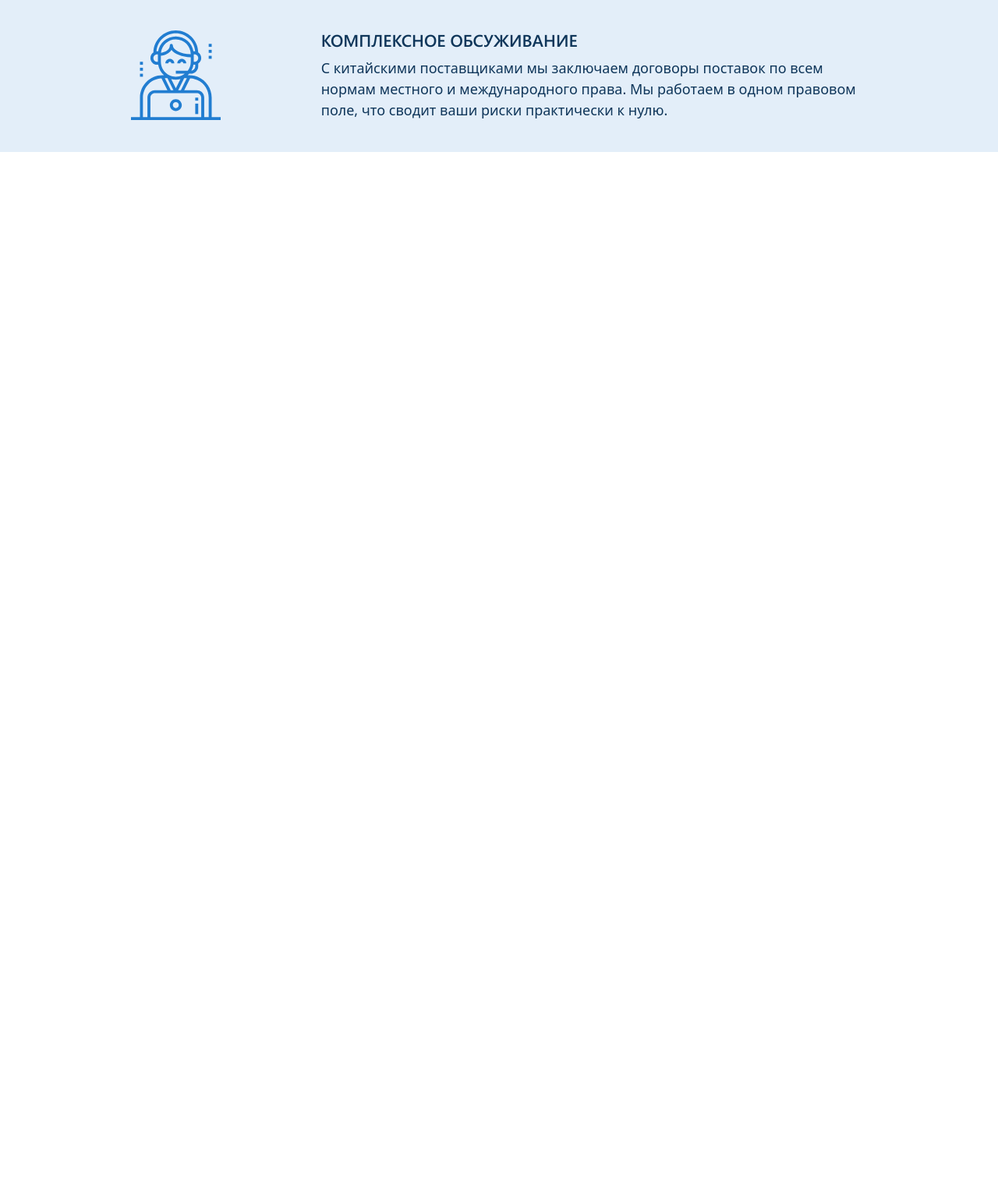
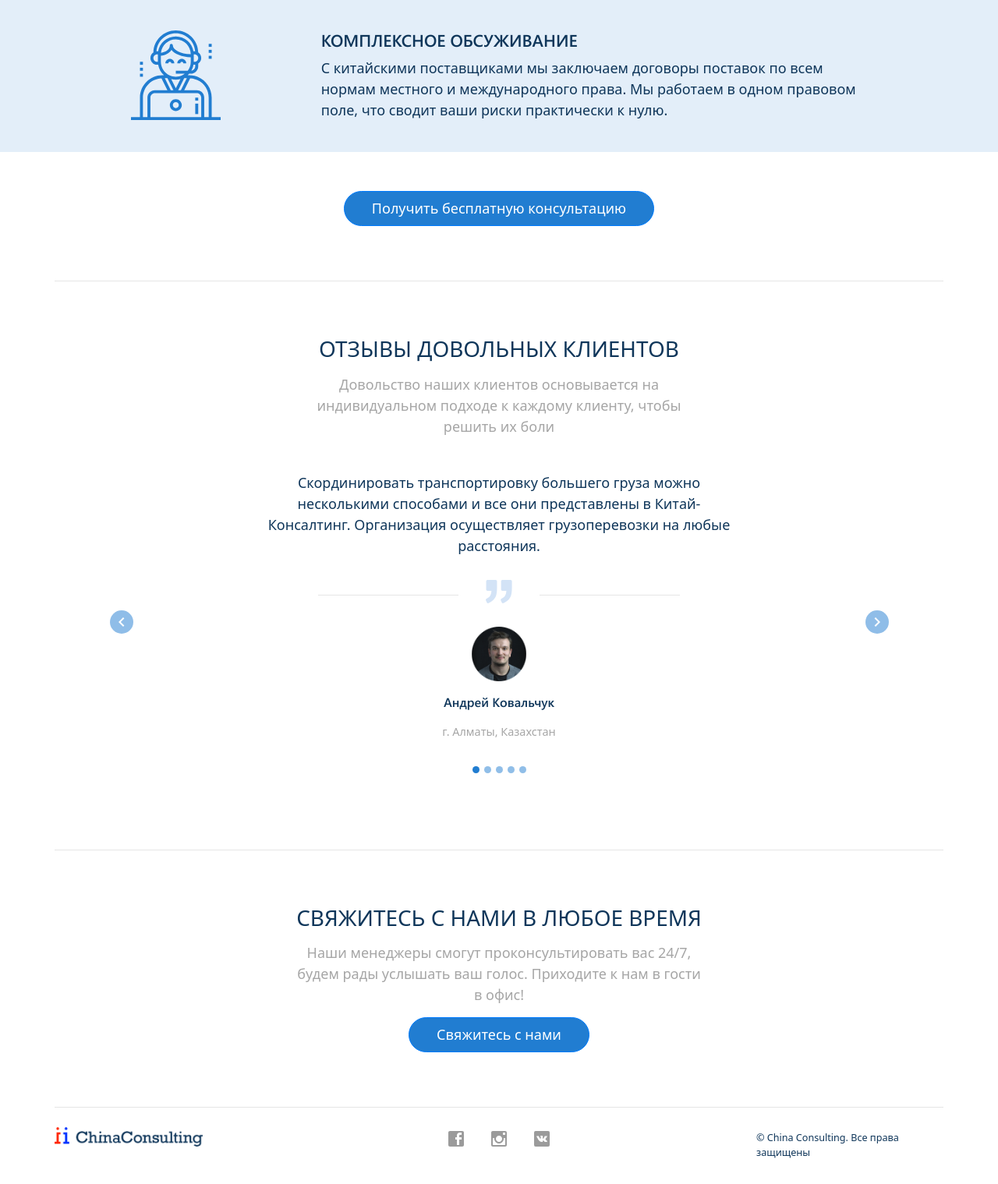
Before and after one commit to bomba65/bomba65.github.io, a PHP site: page /chinaConsulting/index.html in a window 1280 px wide. Shown: the part 2786-4305 px from the top of the page at 78% size. Before the commit the page ends 2981 px from the top, so only its background shows below. Run offline with PHP 8.4, Linux system fonts and the light colour scheme; some web fonts are replaced.

Commit message:
China Consulting version 1.3.0 Add Slider and Footer

```diff
--- a/chinaConsulting/index.html
+++ b/chinaConsulting/index.html
@@ -167,7 +167,138 @@
                         </div>
                     </div>
                 </div>
+                <div class="row">
+                    <button class="btn btn-primary">Получить бесплатную консультацию</button>
+                </div>
             </section>
+            <div class="row"><hr></div>
+            <section class="section-reviews">
+                 <div class="row">
+                    <h2>Отзывы довольных клиентов</h2>
+                    <p class="long-copy">
+                        Довольство наших клиентов основывается на индивидуальном подходе к каждому клиенту, чтобы решить их боли
+                    </p>
+                     <div id="carouselExampleIndicators" class="carousel slide" data-ride="carousel">
+                         <ol class="carousel-indicators">
+                             <li data-target="#carouselExampleIndicators" data-slide-to="0" class="active"></li>
+                             <li data-target="#carouselExampleIndicators" data-slide-to="1"></li>
+                             <li data-target="#carouselExampleIndicators" data-slide-to="2"></li>
+                             <li data-target="#carouselExampleIndicators" data-slide-to="3"></li>
+                             <li data-target="#carouselExampleIndicators" data-slide-to="4"></li>
+                         </ol>
+                         <div class="carousel-inner" role="listbox">
+                             <div class="carousel-item active">
+                                 <div class="review">
+                                     <p class="persons-review">
+                                        Скординировать транспортировку большего груза можно несколькими способами и все они представлены в Китай-Консалтинг. Организация осуществляет грузоперевозки на любые расстояния.
+                                     </p>
+                                     <div class="quote-sign">
+                                        <hr>
+                                        <img class="" src="./resources/icons/quote-sign.svg" alt="Quote">
+                                        <hr>
+                                     </div>
+                                     <img class="persons-img" src="./resources/img/picture.png" alt="Picture">
+                                     <p class="persons-name">Андрей Ковальчук</p>
+                                     <p class="persons-city">г. Алматы, Казахстан</p>
+                                 </div>
+                             </div>
+                             <div class="carousel-item">
+                                 <div class="review">
+                                     <p class="persons-review">
+                                        Скординировать транспортировку большего груза можно несколькими способами и все они представлены в Китай-Консалтинг. Организация осуществляет грузоперевозки на любые расстояния.
+                                     </p>
+                                     <div class="quote-sign">
+                                        <hr>
+                                        <img class="" src="./resources/icons/quote-sign.svg" alt="Quote">
+                                        <hr>
+                                     </div>
+                                     <img class="persons-img" src="./resources/img/picture.png" alt="Picture">
+                                     <p class="persons-name">Андрей Ковальчук</p>
+                                     <p class="persons-city">г. Алматы, Казахстан</p>
+                                 </div>
+                             </div>
+                             <div class="carousel-item">
+                                 <div class="review">
+                                     <p class="persons-review">
+                                        Скординировать транспортировку большего груза можно несколькими способами и все они представлены в Китай-Консалтинг. Организация осуществляет грузоперевозки на любые расстояния.
+                                     </p>
+                                     <div class="quote-sign">
+                                        <hr>
+                                        <img class="" src="./resources/icons/quote-sign.svg" alt="Quote">
+                                        <hr>
+                                     </div>
+                                     <img class="persons-img" src="./resources/img/picture.png" alt="Picture">
+                                     <p class="persons-name">Андрей Ковальчук</p>
+                                     <p class="persons-city">г. Алматы, Казахстан</p>
+                                 </div>
+                             </div>
+                             <div class="carousel-item">
+                                 <div class="review">
+                                     <p class="persons-review">
+                                        Скординировать транспортировку большего груза можно несколькими способами и все они представлены в Китай-Консалтинг. Организация осуществляет грузоперевозки на любые расстояния.
+                                     </p>
+                                     <div class="quote-sign">
+                                        <hr>
+                                        <img class="" src="./resources/icons/quote-sign.svg" alt="Quote">
+                                        <hr>
+                                     </div>
+                                     <img class="persons-img" src="./resources/img/picture.png" alt="Picture">
+                                     <p class="persons-name">Андрей Ковальчук</p>
+                                     <p class="persons-city">г. Алматы, Казахстан</p>
+                                 </div>
+                             </div>
+                             <div class="carousel-item">
+                                 <div class="review">
+                                     <p class="persons-review">
+                                        Скординировать транспортировку большего груза можно несколькими способами и все они представлены в Китай-Консалтинг. Организация осуществляет грузоперевозки на любые расстояния.
+                                     </p>
+                                     <div class="quote-sign">
+                                        <hr>
+                                        <img class="" src="./resources/icons/quote-sign.svg" alt="Quote">
+                                        <hr>
+                                     </div>
+                                     <img class="persons-img" src="./resources/img/picture.png" alt="Picture">
+                                     <p class="persons-name">Андрей Ковальчук</p>
+                                     <p class="persons-city">г. Алматы, Казахстан</p>
+                                 </div>
+                             </div>
+                         </div>
+                         <a class="carousel-control-prev" href="#carouselExampleIndicators" role="button" data-slide="prev">
+                             <span class="carousel-control-prev-icon" aria-hidden="true"></span>
+                             <span class="sr-only">Previous</span>
+                         </a>
+                         <a class="carousel-control-next" href="#carouselExampleIndicators" role="button" data-slide="next">
+                             <span class="carousel-control-next-icon" aria-hidden="true"></span>
+                             <span class="sr-only">Next</span>
+                         </a>
+                     </div>
+                </div>
+            </section>
+            <div class="row"><hr></div>
+            <section class="section-communicate">
+                <div class="row">
+                    <h2>Свяжитесь с нами в любое время</h2>
+                    <p class="long-copy">
+                        Наши менеджеры смогут проконсультировать вас 24/7, будем рады услышать ваш голос. Приходите к нам в гости в офис!
+                    </p>
+                    <button class="btn btn-primary">Свяжитесь с нами</button>
+                </div>
+            </section>
+            <div class="row"><hr></div>
+
+            <footer>
+                <div class="row">
+                    <img class="logo-footer" src="./resources/img/logo_footer.png" alt="Logo footer">
+                    <div class="social-icons">
+                        <img class="social-icon" src="./resources/icons/fb.svg" alt="Facebook">
+                        <img class="social-icon" src="./resources/icons/inst.svg" alt="Instagram">
+                        <img class="social-icon" src="./resources/icons/vk.svg" alt="VK">
+                    </div>
+                    <span>
+                        &copy; China Consulting. Все права защищены
+                    </span>
+                </div>
+            </footer>
         </div>
 
         <script src="https://ajax.googleapis.com/ajax/libs/jquery/3.3.1/jquery.min.js" ></script>
--- a/chinaConsulting/resources/css/style.css
+++ b/chinaConsulting/resources/css/style.css
@@ -55,7 +55,6 @@ html, body {
 /* REUSABLE COMPONENTS */
 
 .main-container {
-
 }
 
 .row {
@@ -65,7 +64,7 @@ html, body {
 }
 
 section {
-    margin: 70px 0 50px;
+    margin: 70px 0;
 }
 
 .long-copy {
@@ -169,7 +168,7 @@ nav .icon-phone {
 /* SECTIONS */
 
 .section-services {
-
+    margin-bottom: 50px;
 }
 
 .services {
@@ -206,12 +205,13 @@ nav .icon-phone {
 
 }
 
-.section-features {
-
+.section-features button {
+    margin: 0 auto;
+    display: block;
 }
 
 .features {
-    margin: 30px 0;
+    margin: 30px 0 50px;
 }
 
 .feature {
@@ -246,3 +246,108 @@ nav .icon-phone {
     margin-left: 0;
     margin-right: 30px;
 }
+
+.section-reviews {
+
+}
+
+.review {
+    margin: 30px 0 70px;
+}
+
+.review * {
+    text-align: center;
+    margin: 15px auto;
+}
+
+.persons-review { max-width: 600px; }
+
+.persons-img {
+    display: block;
+    height: 70px;
+}
+
+.persons-name {
+    font-size: 90%;
+    font-weight: 500;
+}
+
+.persons-city {
+    color: #A6A6A6;
+    font-size: 80%;
+}
+
+.quote-sign * {
+    display: inline-block;
+}
+.quote-sign img {
+    height: 30px;
+}
+
+.quote-sign hr {
+    width: 180px;
+    margin: 0 30px;
+}
+
+.carousel-control-prev-icon {
+    background-color: #217DD1;
+    background-image: url(../icons/chevron-left.svg);
+    background-size: 8px;
+    background-position: center;
+    padding: 15px;
+    border-radius: 50%;
+}
+
+.carousel-control-next-icon {
+    background-color: #217DD1;
+    background-image: url(../icons/chevron-right.svg);
+    background-size: 8px;
+    background-position: center;
+    padding: 15px;
+    border-radius: 50%;
+}
+
+.carousel-indicators li{
+    background-color: rgba(33, 125, 209, 0.5);
+    border-radius: 50%;
+    width: 9px;
+    height: 9px;
+    cursor: pointer;
+}
+
+.carousel-indicators li.active{
+    background-color: #217DD1;
+}
+
+.section-communicate {
+
+}
+
+.section-communicate button {
+    margin: 0 auto;
+    display: block;
+}
+
+/* FOOTER */
+
+footer { padding: 25px 0; }
+
+footer .row { display: flex; }
+
+.logo-footer {
+    height: 25px;
+    margin-right: 50px;
+}
+
+.social-icons { margin: 0 auto; }
+
+.social-icon {
+    margin: 5px 15px;
+    height: 20px;
+}
+
+footer span {
+    font-size: 70%;
+    padding: 5px 0;
+    width: 240px;
+}
--- a/chinaConsulting/resources/js/scripts.js
+++ b/chinaConsulting/resources/js/scripts.js
@@ -1,100 +1,5 @@
 $(document).ready(function(){
-
-    $('.js--section-features').waypoint(function(direction){
-        if (direction == "down") {
-            $('nav').addClass('sticky');
-        } else {
-            $('nav').removeClass('sticky');
-        }
-    }, {
-      offset: '60px'
+    $('.carousel').carousel({
+      interval: 10000
     });
-
-    /* Scroll on buttons */
-    $('.js--scroll-to-plans').click(function(){
-        $('html, body').animate({scrollTop: $('.js--section-plans').offset().top}, 1000);
-    });
-
-    $('.js--scroll-to-starts').click(function(){
-        $('html, body').animate({scrollTop: $('.js--section-features').offset().top}, 1000);
-    });
-
-    // Select all links with hashes
-    $('a[href*="#"]')
-      // Remove links that don't actually link to anything
-      .not('[href="#"]')
-      .not('[href="#0"]')
-      .click(function(event) {
-        // On-page links
-        if (
-          location.pathname.replace(/^\//, '') == this.pathname.replace(/^\//, '')
-          &&
-          location.hostname == this.hostname
-        ) {
-          // Figure out element to scroll to
-          var target = $(this.hash);
-          target = target.length ? target : $('[name=' + this.hash.slice(1) + ']');
-          // Does a scroll target exist?
-          if (target.length) {
-            // Only prevent default if animation is actually gonna happen
-            event.preventDefault();
-            $('html, body').animate({
-              scrollTop: target.offset().top
-            }, 1000, function() {
-              // Callback after animation
-              // Must change focus!
-              var $target = $(target);
-              $target.focus();
-              if ($target.is(":focus")) { // Checking if the target was focused
-                return false;
-              } else {
-                $target.attr('tabindex','-1'); // Adding tabindex for elements not focusable
-                $target.focus(); // Set focus again
-              };
-            });
-          }
-        }
-      });
-
-    /* Animations on scroll */
-
-    $('.js--wp-1').waypoint(function() {
-        $('.js--wp-1').addClass('animated fadeIn');
-    }, {
-        offset: '50%'
-    });
-
-    $('.js--wp-2').waypoint(function() {
-        $('.js--wp-2').addClass('animated fadeInUp');
-    }, {
-        offset: '50%'
-    });
-
-    $('.js--wp-3').waypoint(function() {
-        $('.js--wp-3').addClass('animated fadeInUp');
-    }, {
-        offset: '50%'
-    });
-
-    $('.js--wp-4').waypoint(function() {
-        $('.js--wp-4').addClass('animated pulse');
-    }, {
-        offset: '50%'
-    });
-
-    /* Mobile Nav */
-    $('.js--nav-icon').click(function() {
-        var nav = $('.js--main-nav');
-        var icon = $('.js--nav-icon i')
-
-        nav.slideToggle(200);
-        if (icon.hasClass('ion-navicon-round')) {
-            icon.addClass('ion-close-round');
-            icon.removeClass('ion-navicon-round');
-        } else {
-            icon.addClass('ion-navicon-round');
-            icon.removeClass('ion-close-round');
-        }
-    })
-
 });
```
